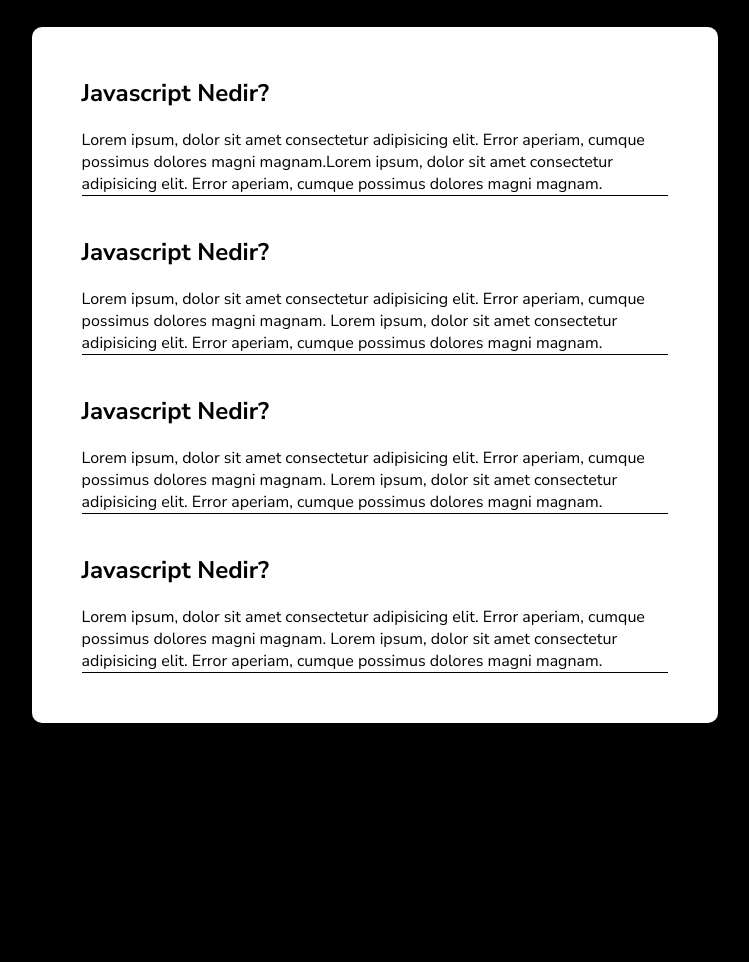
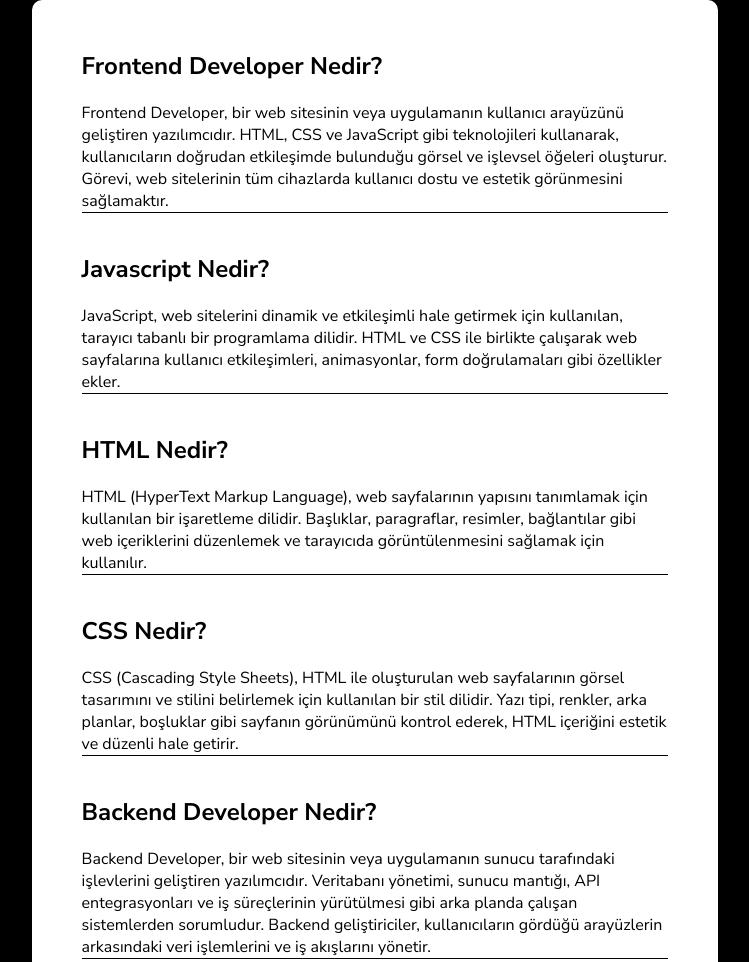
Before and after one commit to sinanaslaan/accordion-js, a website with bundled scripts: page index.html in a window 1280 px wide. Shown: the top 962 px of the page, without its empty margins (265-1014 px from the left). Before the commit the page ends 800 px from the top, so only its background shows below. Built offline with nearby package versions, Linux system fonts and the light colour scheme.

Commit message:
accordion contents added

```diff
--- a/index.html
+++ b/index.html
@@ -14,34 +14,12 @@
     <main>
         <div class="accordion">
             <div class="container">
-                <div class="accordion__wrapper">
-                    <div class="accordion__item">
-                            <h2>Javascript Nedir?</h2>
-                        <div class="accordion__content">
-                            <p>Lorem ipsum, dolor sit amet consectetur adipisicing elit. Error aperiam, cumque possimus dolores magni magnam.Lorem ipsum, dolor sit amet consectetur adipisicing elit. Error aperiam, cumque possimus dolores magni magnam.</p>
-                        </div>
-                    </div>
-                    <div class="accordion__item">
-                        <h2>Javascript Nedir?</h2>
-                    <div class="accordion__content">
-                        <p>Lorem ipsum, dolor sit amet consectetur adipisicing elit. Error aperiam, cumque possimus dolores magni magnam. Lorem ipsum, dolor sit amet consectetur adipisicing elit. Error aperiam, cumque possimus dolores magni magnam.</p>
-                    </div>
-                </div>
-                <div class="accordion__item">
-                    <h2>Javascript Nedir?</h2>
-                <div class="accordion__content">
-                    <p>Lorem ipsum, dolor sit amet consectetur adipisicing elit. Error aperiam, cumque possimus dolores magni magnam. Lorem ipsum, dolor sit amet consectetur adipisicing elit. Error aperiam, cumque possimus dolores magni magnam.</p>
-                </div>
-            </div>
-            <div class="accordion__item">
-                <h2>Javascript Nedir?</h2>
-            <div class="accordion__content">
-                <p>Lorem ipsum, dolor sit amet consectetur adipisicing elit. Error aperiam, cumque possimus dolores magni magnam. Lorem ipsum, dolor sit amet consectetur adipisicing elit. Error aperiam, cumque possimus dolores magni magnam.</p>
-            </div>
-        </div>
+                <div class="accordion__wrapper" id="content-type">
+
                 </div>
             </div>
         </div>
     </main>
+    <script type="module" src="/js/app.js"></script>
 </body>
 </html>
--- /dev/null
+++ b/js/accordionItem.js
@@ -0,0 +1,28 @@
+const accordionItem = [
+    {
+        "title": "Frontend Developer Nedir?",
+        "content": "Frontend Developer, bir web sitesinin veya uygulamanın kullanıcı arayüzünü geliştiren yazılımcıdır. HTML, CSS ve JavaScript gibi teknolojileri kullanarak, kullanıcıların doğrudan etkileşimde bulunduğu görsel ve işlevsel öğeleri oluşturur. Görevi, web sitelerinin tüm cihazlarda kullanıcı dostu ve estetik görünmesini sağlamaktır."
+    },
+    {
+        "title": "Javascript Nedir?",
+        "content": "JavaScript, web sitelerini dinamik ve etkileşimli hale getirmek için kullanılan, tarayıcı tabanlı bir programlama dilidir. HTML ve CSS ile birlikte çalışarak web sayfalarına kullanıcı etkileşimleri, animasyonlar, form doğrulamaları gibi özellikler ekler."
+    },
+    {
+        "title": "HTML Nedir?",
+        "content": "HTML (HyperText Markup Language), web sayfalarının yapısını tanımlamak için kullanılan bir işaretleme dilidir. Başlıklar, paragraflar, resimler, bağlantılar gibi web içeriklerini düzenlemek ve tarayıcıda görüntülenmesini sağlamak için kullanılır."
+    },
+    {
+        "title": "CSS Nedir?",
+        "content": "CSS (Cascading Style Sheets), HTML ile oluşturulan web sayfalarının görsel tasarımını ve stilini belirlemek için kullanılan bir stil dilidir. Yazı tipi, renkler, arka planlar, boşluklar gibi sayfanın görünümünü kontrol ederek, HTML içeriğini estetik ve düzenli hale getirir."
+    },
+    {
+        "title": "Backend Developer Nedir?",
+        "content": "Backend Developer, bir web sitesinin veya uygulamanın sunucu tarafındaki işlevlerini geliştiren yazılımcıdır. Veritabanı yönetimi, sunucu mantığı, API entegrasyonları ve iş süreçlerinin yürütülmesi gibi arka planda çalışan sistemlerden sorumludur. Backend geliştiriciler, kullanıcıların gördüğü arayüzlerin arkasındaki veri işlemlerini ve iş akışlarını yönetir."
+    },
+    {
+        "title": "Backend Developer Hangi Dilleri Kullanır?",
+        "content": "Backend Developer'lar, sunucu tarafı geliştirmeleri için çeşitli programlama dilleri ve teknolojiler kullanır. En yaygın kullanılan backend dilleri Java, Python, Node.js, PHP, Ruby, C#'dır. Bu diller genellikle veritabanı yönetimi, sunucu yönetimi ve API entegrasyonları gibi işlemleri gerçekleştirmek için kullanılır."
+    },
+]
+
+export default accordionItem;
--- /dev/null
+++ b/js/app.js
@@ -0,0 +1,22 @@
+import accordionItem from './accordionItem.js';
+const items = accordionItem;
+
+        const displayAccordion = (items) => {
+            const container = document.getElementById("content-type");
+            container.innerHTML = accordionContents(items);
+        };
+
+        const accordionContents = (items) => {
+            return items.map(item => `
+                <div class="accordion__item">
+                    <h2>${item.title}</h2>
+                    <div class="accordion__content">
+                        <p>${item.content}</p>
+                    </div>
+                </div>
+            `).join('');
+        };
+
+
+
+displayAccordion(items);
```
